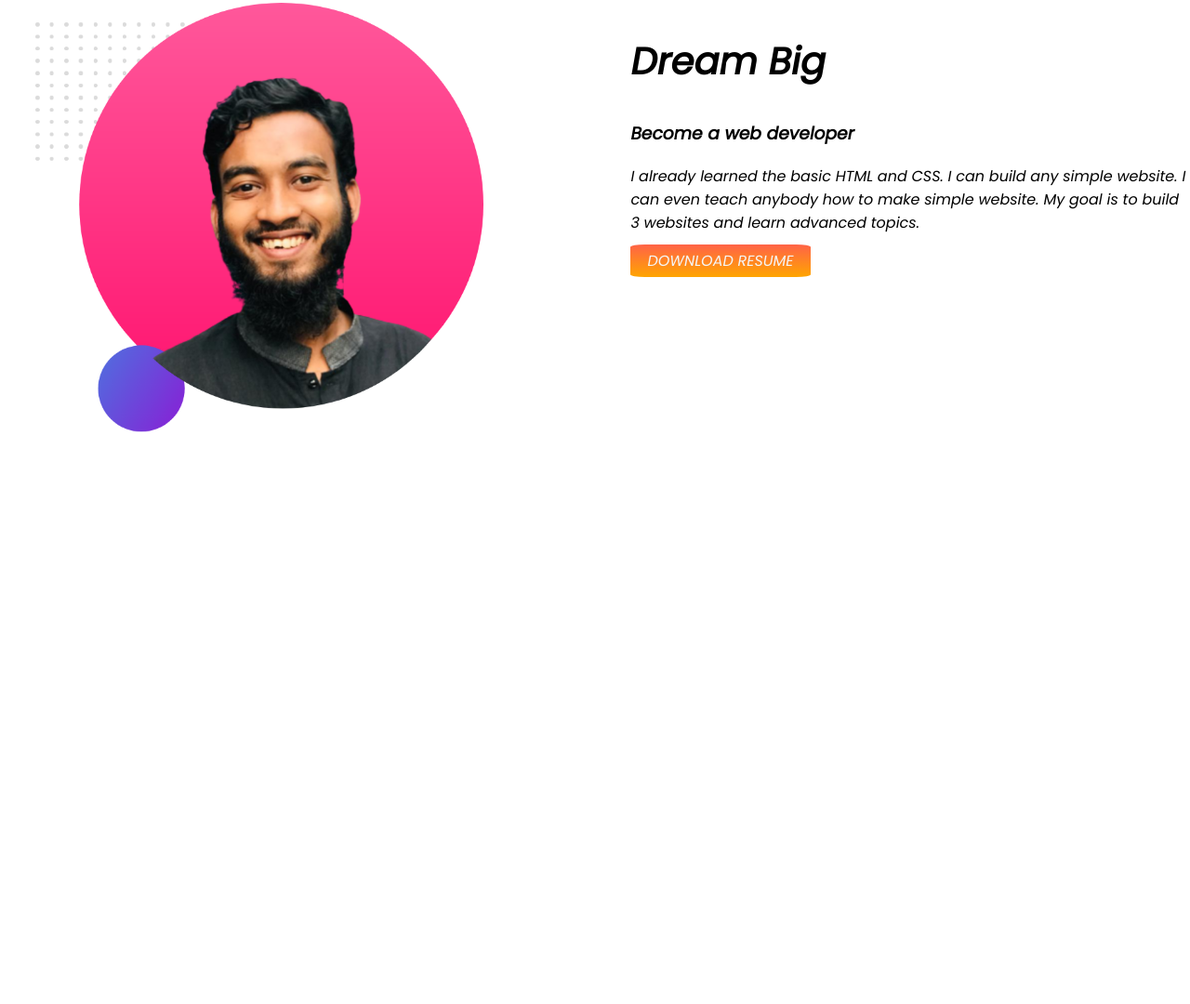
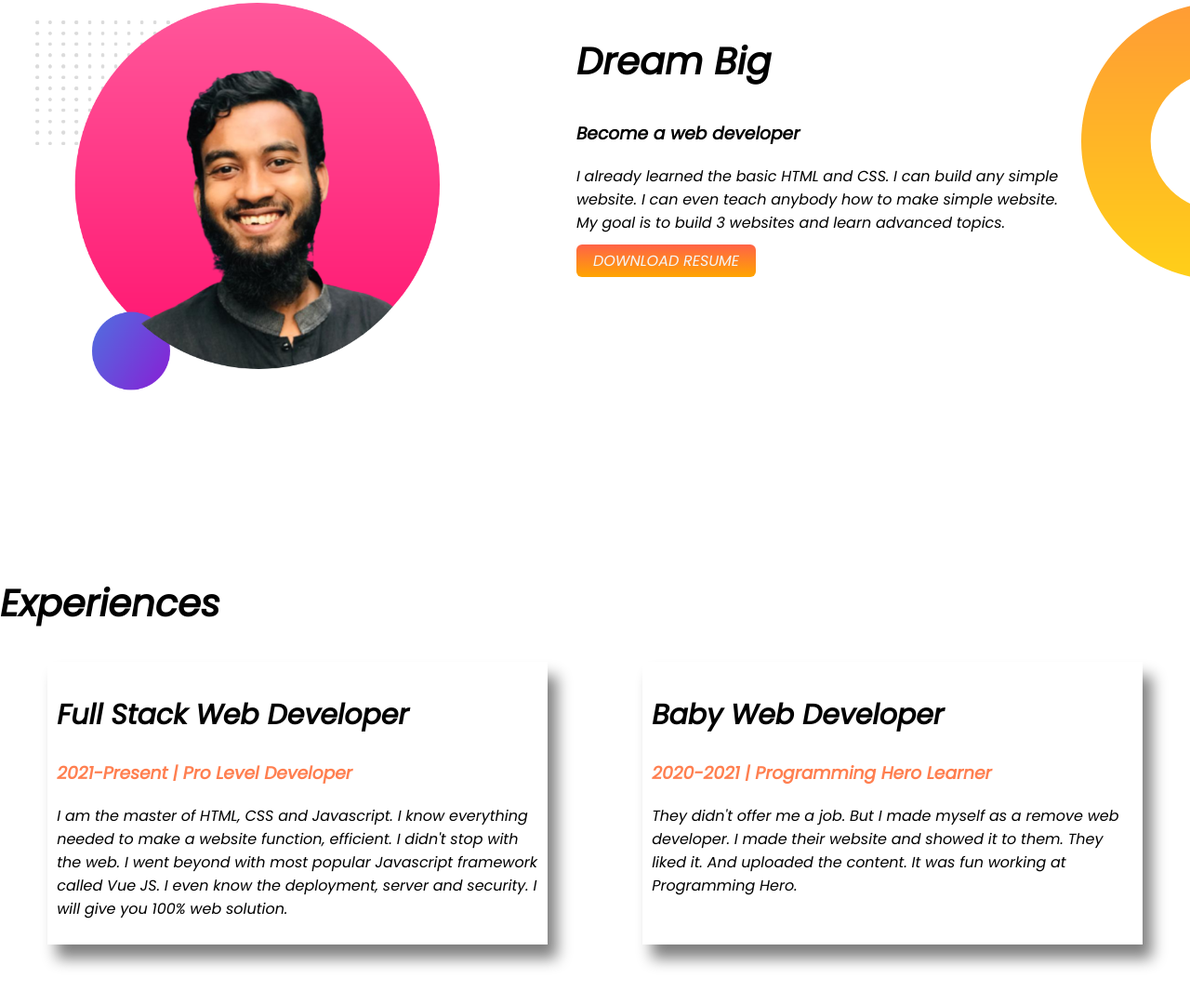
Before and after one commit to armanabid04/my-developer-portfolio, a plain HTML site: page index.html in a window 1280 px wide. Shown: the part 674-1754 px from the top of the page at 93% size. Before the commit the page ends 1338 px from the top, so only its background shows below. Drawn offline with Linux system fonts and the light colour scheme.

Commit message:
bottom insert and design

```diff
--- a/index.html
+++ b/index.html
@@ -11,7 +11,7 @@
     <link rel="stylesheet" href="style.css">
 </head>
 <body>
-<section class="top">
+<section class="top flexible">
     <div class="half">
         <h1>Welcome To</h1>
         <h1><span class="color-name">Arman Abid's</span> World!</h1>
@@ -23,7 +23,7 @@
         <img src="my-bg (1).png" alt="">
     </div>
 </section>
-<section class="middle">
+<section class="middle flexible">
     <div class="half">
        <img src="my-bg2.png" alt="">
     </div>
@@ -33,7 +33,25 @@
         <p>I already learned the basic HTML and CSS. I can build any simple website. I can even teach anybody how to make simple website. My goal is to build 3 websites and learn advanced topics.</p>
         <a class="link-button" target="_blank" href="https://github.com/armanabid04">DOWNLOAD RESUME</a>
     </div>
+    <div>
+        <img src="Sources/images/dream-bg.png" alt="">
+    </div>
 
+</section>
+<section class="bottom">
+    <h1>Experiences</h1>
+   <div class="flexible">
+    <div class="bottom1">
+        <h2>Full Stack Web Developer</h2>
+        <h3 class="color-name">2021-Present | Pro Level Developer</h3>
+        <p>I am the master of HTML, CSS and Javascript. I know everything needed to make a website function, efficient. I didn't stop with the web. I went beyond with most popular Javascript framework called Vue JS. I even know the deployment, server and security. I will give you 100% web solution.</p>
+    </div>
+    <div class="bottom1">
+        <h2>Baby Web Developer</h2>
+        <h3 class="color-name">2020-2021 | Programming Hero Learner</h3>
+        <p>They didn't offer me a job. But I made myself as a remove web developer. I made their website and showed it to them. They liked it. And uploaded the content. It was fun working at Programming Hero.</p>
+    </div>
+   </div>
 </section>
 
 </body>
--- a/style.css
+++ b/style.css
@@ -8,7 +8,7 @@ h1{
 .color-name{
     color: coral;
 }
-section{
+.flexible{
     display: flex;
     margin-bottom: 15%;
 }
@@ -24,10 +24,20 @@ section{
     background-image: linear-gradient(tomato,orange);
     text-decoration: none;
     padding: 6px 18px;
-    border-radius: 8%;
+    border-radius: 6px;
 
 }
 .top{
     background-image: url(Sources/images/top-banner.png);
     background-repeat: no-repeat;
 }
+.bottom1{
+    width: 84%;
+    margin-left: 4%;
+    margin-right: 4%;
+    box-shadow: 10px 15px 15px gray;
+    padding: 10px;
+}
+h2{
+    font-size: 30px;
+}
```
